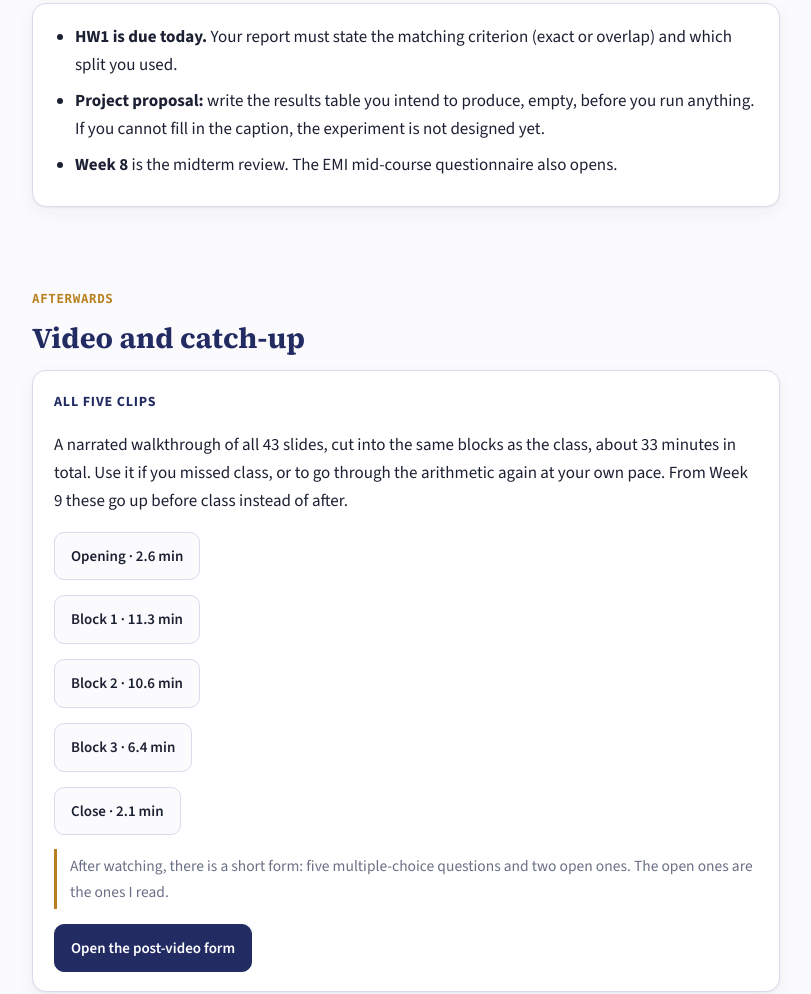
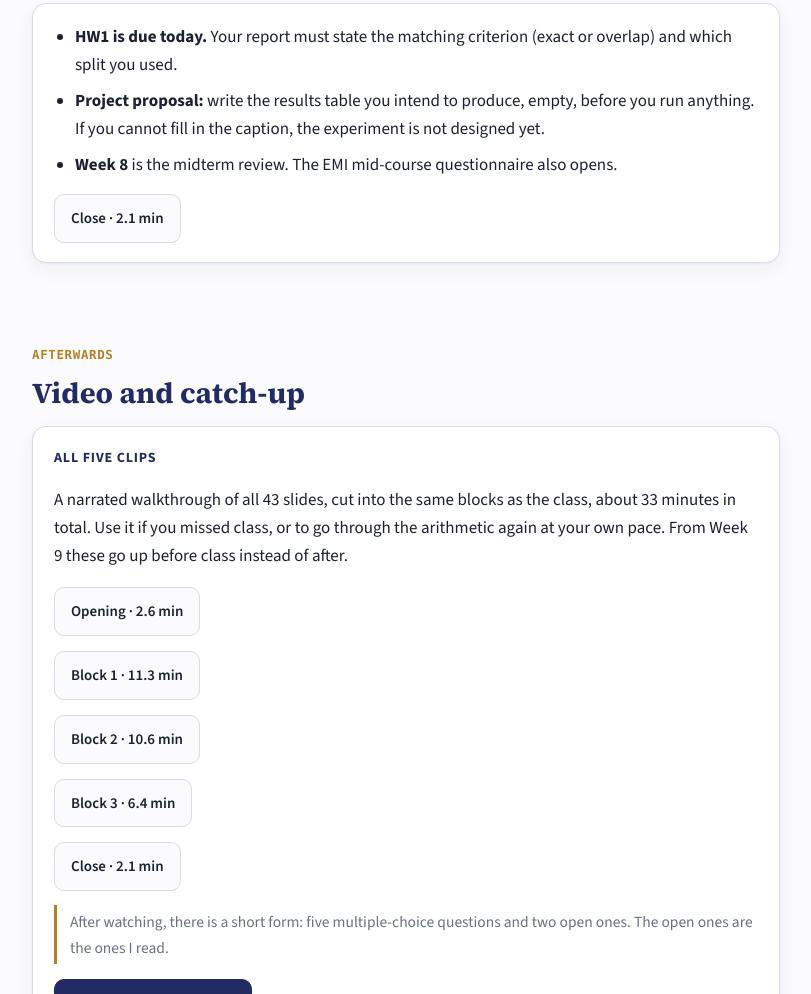
Before and after one commit to rthtsai/junior-lab, a plain HTML site: page w07.html in a window 1280 px wide. Shown: the part 4164-5158 px from the top of the page, without its empty margins (234-1045 px from the left). Drawn offline with nearby package versions, Linux system fonts and the light colour scheme.

Commit message:
Week 7: the close clip now also sits in the closing section

```diff
--- a/w07.html
+++ b/w07.html
@@ -255,6 +255,7 @@ footer .wrap{padding-block:26px 40px;color:var(--muted);font-size:14.5px}
         anything. If you cannot fill in the caption, the experiment is not designed yet.</li>
       <li><b>Week 8</b> is the midterm review. The EMI mid-course questionnaire also opens.</li>
     </ul>
+    <div class="linkrow" data-slot="vid4"></div>
   </div>
 </div></section>
 
```
